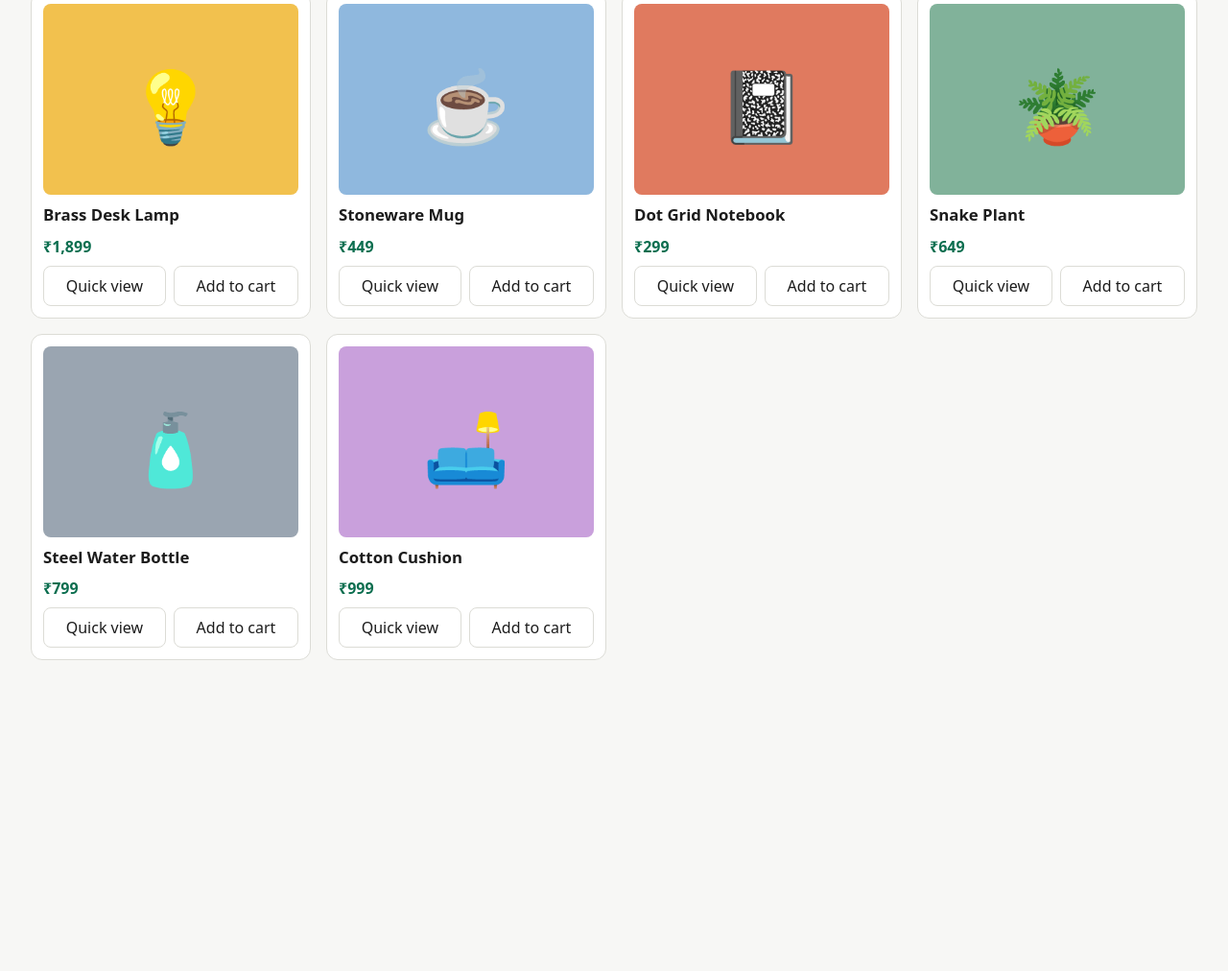
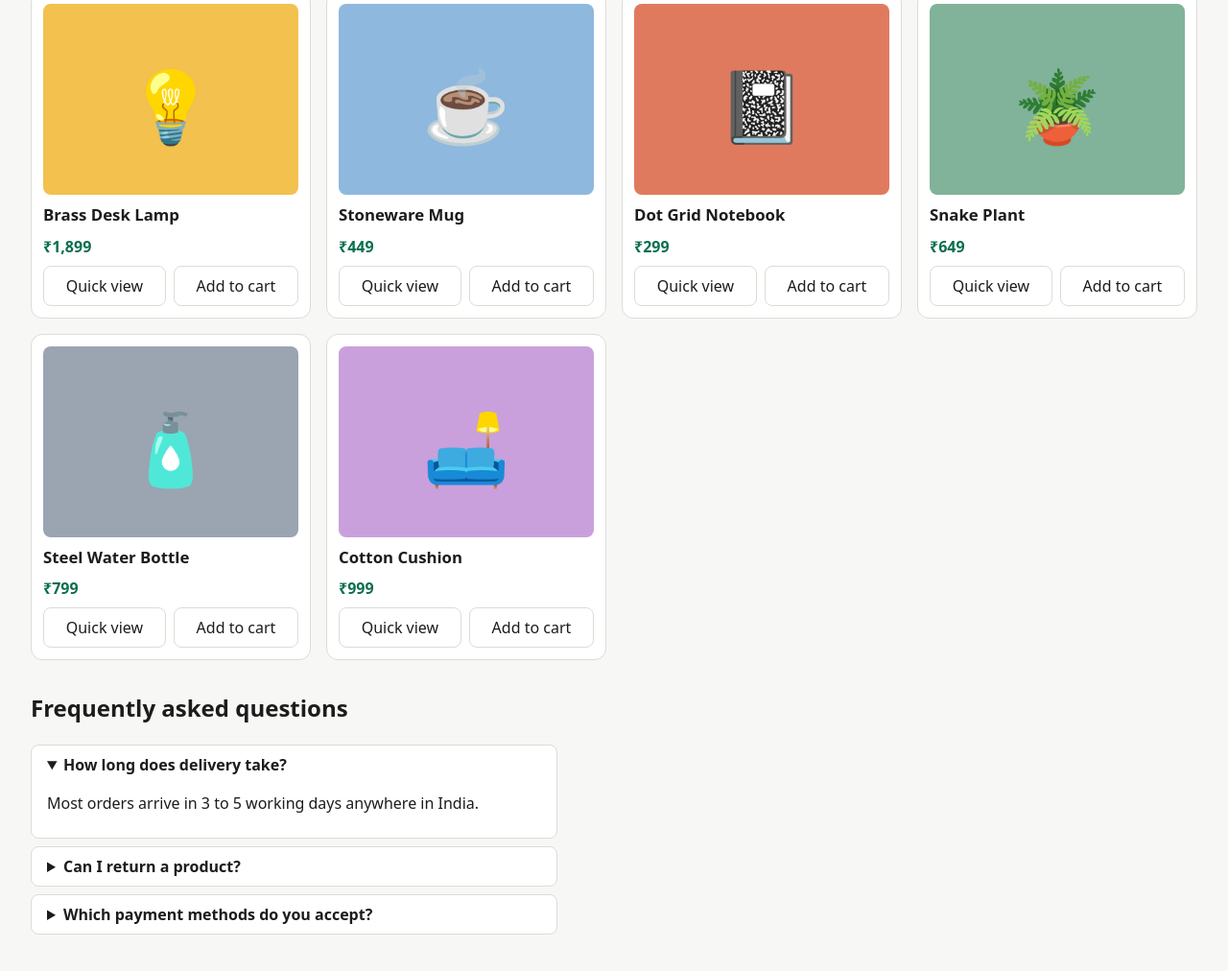
Before and after one commit to Sriramkulkarni7/WebGuideTest, a plain HTML site: page app/index.html in a window 1280 px wide. Shown: the part 201-1213 px from the top of the page at 96% size. Before the commit the page ends 953 px from the top, so only its background shows below. Drawn offline with Linux system fonts and the light colour scheme.

Commit message:
Add FAQ section

```diff
--- a/app/index.html
+++ b/app/index.html
@@ -26,6 +26,22 @@
       <h2 id="products-title">Products</h2>
       <p id="no-results" hidden>No products match your search.</p>
       <ul class="product-grid" id="product-grid" role="list"></ul>
+    </section>
+
+    <section aria-labelledby="faq-title" class="faq">
+      <h2 id="faq-title">Frequently asked questions</h2>
+      <details name="faq" open>
+        <summary>How long does delivery take?</summary>
+        <p>Most orders arrive in 3 to 5 working days anywhere in India.</p>
+      </details>
+      <details name="faq">
+        <summary>Can I return a product?</summary>
+        <p>Yes. Unused items can be returned within 15 days for a full refund.</p>
+      </details>
+      <details name="faq">
+        <summary>Which payment methods do you accept?</summary>
+        <p>All major debit and credit cards. UPI is coming soon.</p>
+      </details>
     </section>
   </main>
 
--- a/app/styles.css
+++ b/app/styles.css
@@ -172,3 +172,15 @@ dialog h2 { margin-top: 0; }
 @media (prefers-reduced-motion: reduce) {
   .toast { transition: none; }
 }
+
+/* FAQ: native exclusive accordion (details[name]); no JavaScript needed */
+.faq { margin-top: 2rem; max-width: 60ch; }
+.faq details {
+  border: 1px solid var(--border);
+  border-radius: 8px;
+  padding: 0.5rem 1rem;
+  background: var(--surface);
+}
+.faq details + details { margin-top: 0.5rem; }
+.faq summary { cursor: pointer; font-weight: 600; }
+.faq summary:focus-visible { outline: 3px solid var(--accent); outline-offset: 2px; }
```
